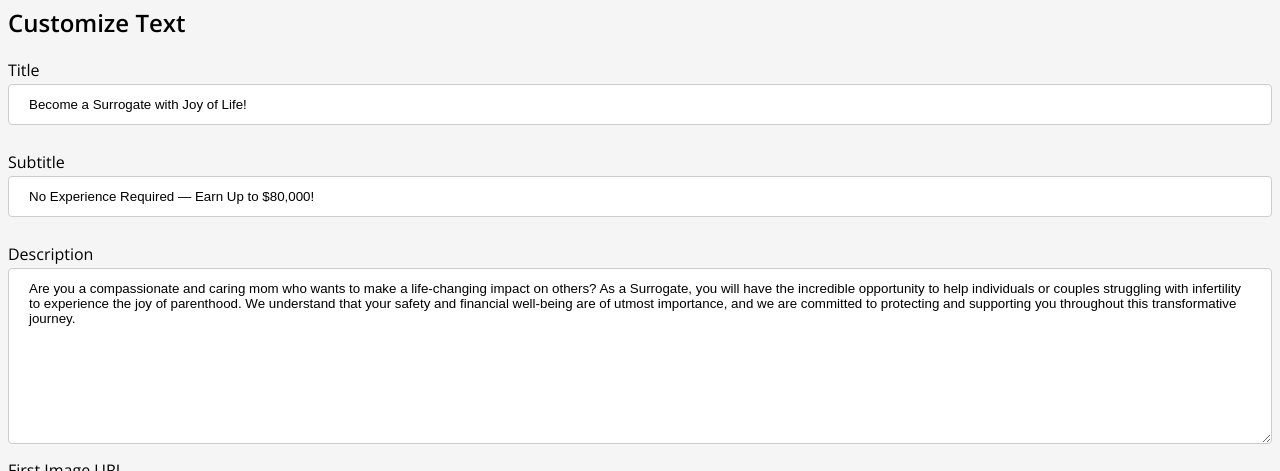
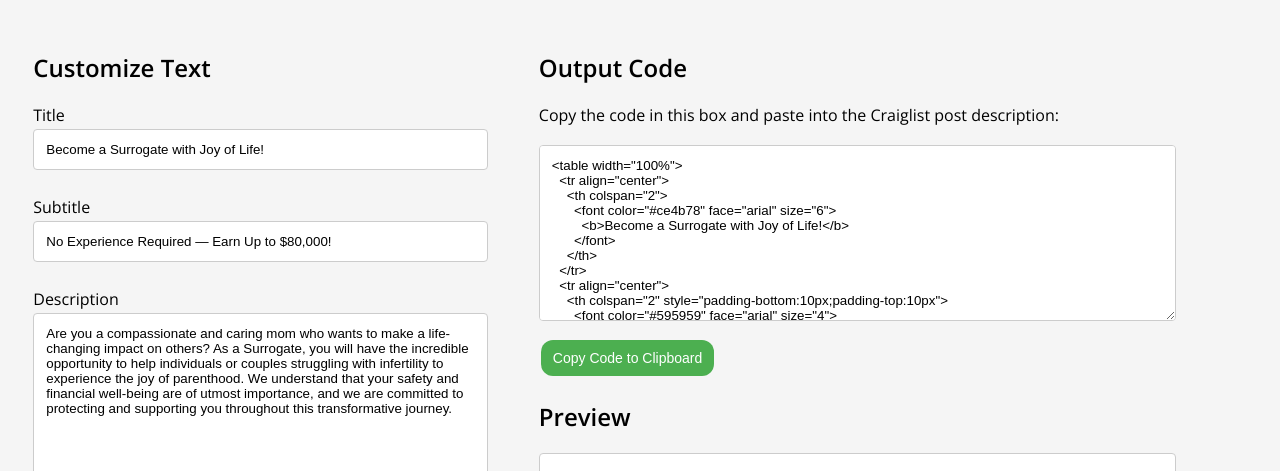
Before and after one commit to AnnieZillas/CraigslistHTML, a plain HTML site: page index.html in a window 1280 px wide. Shown: the part 80-551 px from the top of the page. Drawn offline with nearby package versions, Linux system fonts and the light colour scheme.

Commit message:
Update style.css

```diff
--- a/style.css
+++ b/style.css
@@ -8,9 +8,14 @@ body {
   width: 100%;
 }
 
-.column {
+.column-left {
   float: left;
-  width: 46%;
+  width: 36%;
+  padding: 2%;
+}
+.column-right {
+  float: left;
+  width: 56%;
   padding: 2%;
 }
 
@@ -23,7 +28,7 @@ input {
 }
 input[type=text], select {
   width: 100%;
-  padding: 12px 20px;
+  padding: 12px 12px;
   display: inline-block;
   border: 1px solid #ccc;
   border-radius: 4px;
@@ -35,7 +40,7 @@ textarea {
   margin-bottom: 10px;
   font-family: Arial;
   width: 100%;
-  padding: 12px 20px;
+  padding: 12px 12px;
   display: inline-block;
   border: 1px solid #ccc;
   border-radius: 4px;
@@ -50,7 +55,9 @@ textarea {
 }
 
 .framediv {
-  border: 1px solid grey;
+border: 1px solid #ccc;
+  border-radius: 4px;
+  box-sizing: border-box;
   padding: 20px;
   width: 90%;
   background-color: white;
@@ -91,3 +98,21 @@ h1,h2{
 p {
   font-weight:300;
 }
+button {
+  background-color: #4CAF50; /* Green background */
+  border: none; /* Remove borders */
+  color: white; /* White text */
+  padding: 10px 12px; /* Some padding */
+  text-align: center; /* Centered text */
+  text-decoration: none; /* No underline */
+  display: inline-block; /* Inline block */
+  font-size: 14px; /* Large text */
+  margin: 4px 2px; /* Some margin */
+  cursor: pointer; /* Pointer/hand icon */
+  border-radius: 12px; /* Rounded corners */
+  transition-duration: 0.4s; /* Transition effect */
+}
+
+button:hover {
+  background-color: #45a049; /* Darker green on hover */
+}
```
